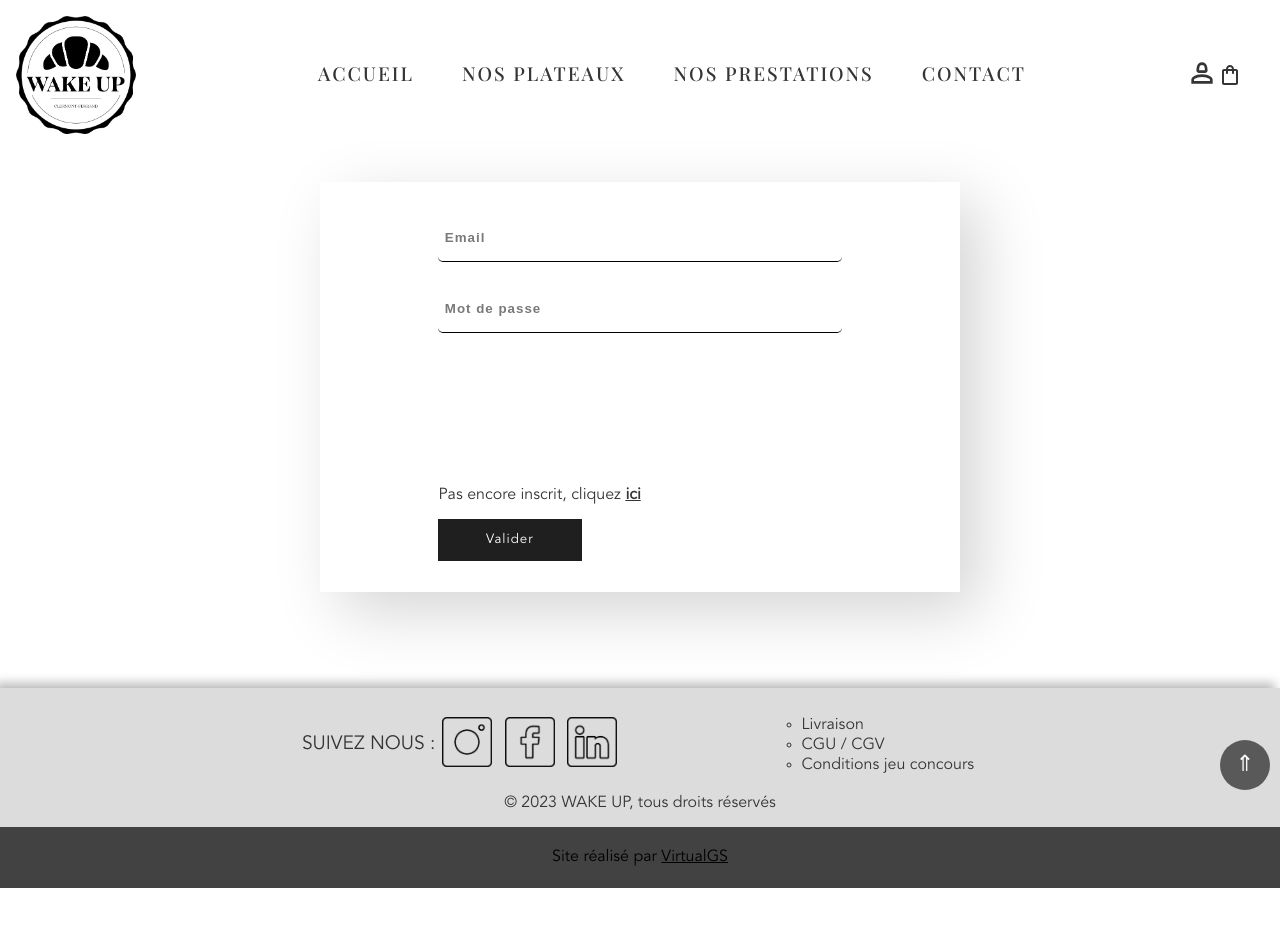
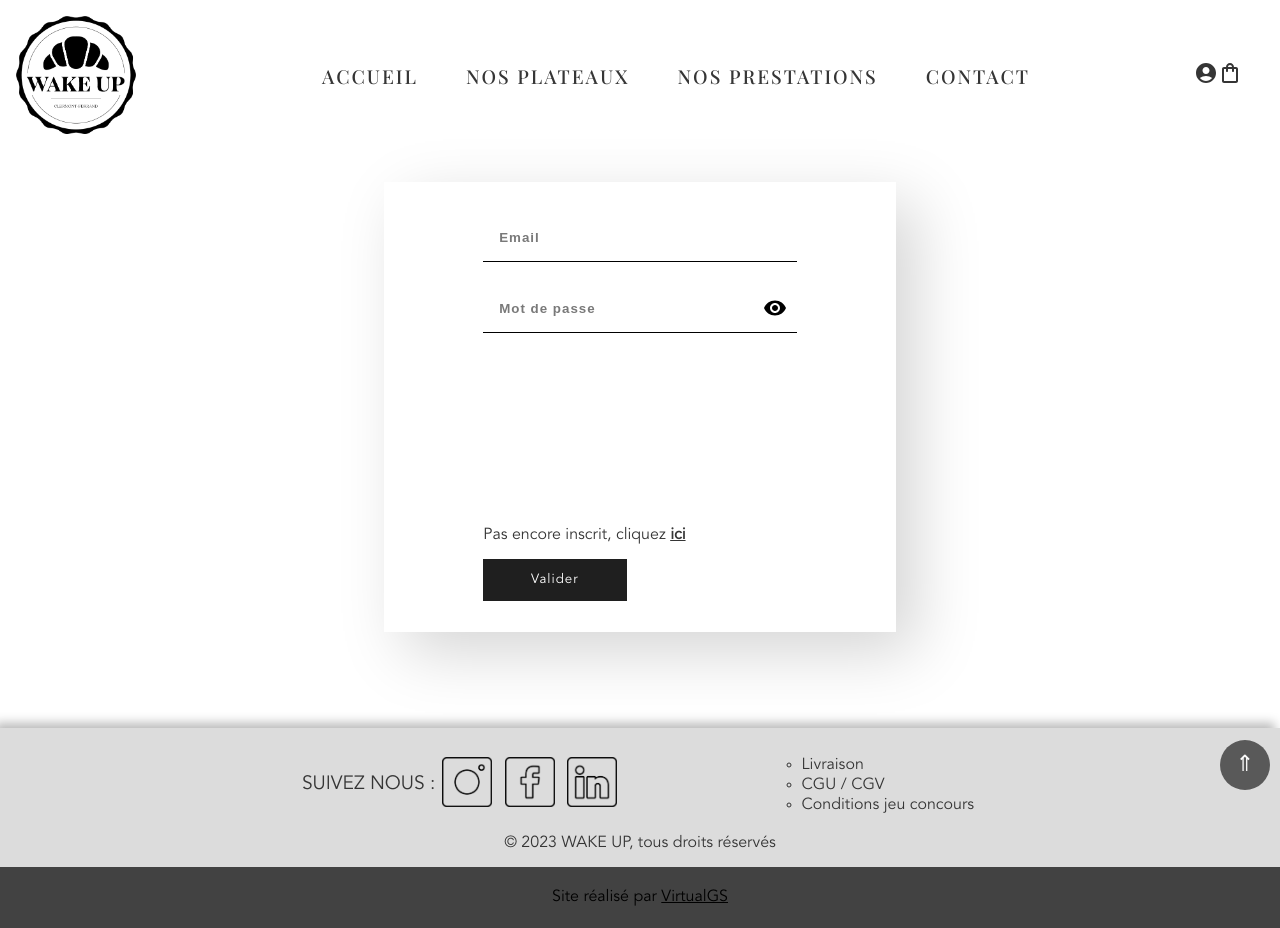
Before and after one commit to GaetanSantucci/wakeup, a Next.js app in the folder wakeup_app/: page /user in a window 1280 px wide. Before the commit the page ends 888 px from the top, so only its background shows below. Built offline with nearby package versions, Linux system fonts and the light colour scheme; no server answers.

Commit message:
:boom: create user and connection ok, fetch api setcookie, wip to redirect to profile page

```diff
--- a/wakeup_app/components/Form/User/index.js
+++ b/wakeup_app/components/Form/User/index.js
@@ -1,19 +1,33 @@
 'use client';
 import './user.scss';
-import Input from '@/components/Input';
+import VisibilityIcon from '@mui/icons-material/Visibility';
+import VisibilityOffIcon from '@mui/icons-material/VisibilityOff';
+
 
 import { useSelector, useDispatch } from 'react-redux';
-import { openRegisterForm } from '@/store/reducers/Settings';
-import { inputValue } from '@/store/reducers/User';
+import { useEffect } from 'react';
+
+import { openRegisterForm, toggleShowPassword, toggleShowPasswordConfirm } from '@/store/reducers/Settings';
+import { inputValue, setSuccessMessage, setErrorMessage, resetUser } from '@/store/reducers/User';
+
+import Cookies from 'js-cookie';
 
 
 const UserLogin = () => {
   const dispatch = useDispatch();
 
-  const user = useSelector((state) => state.user)
-  console.log('user: ', user);
-  const isRegister = useSelector((state) => state.settings.userRegister)
-  const APIEndpoint = 'https://wakeupbox.fr/api/v1/customers'
+  const { user, isError, isSuccess } = useSelector((state) => state.user);
+  const { isRegister, showPassword, showPasswordConfirm } = useSelector((state) => state.settings);
+  console.log('isRegister: ', isRegister);
+
+  const APIEndpoint = 'https://wakeupbox.fr/api/v1/customers';
+
+  useEffect(() => {
+    setTimeout(() => {
+      dispatch(setErrorMessage(''))
+      dispatch(setSuccessMessage(''))
+    }, 4000)
+  }, [isError, isSuccess])
 
   const handleUserRegister = () => {
     dispatch(openRegisterForm())
@@ -24,79 +38,165 @@ const UserLogin = () => {
     dispatch(inputValue({ inputType: id, value }));
   };
 
-  // const loginUser = () => {
+  const loginUser = async (event) => {
+    event.preventDefault();
 
-  // }
+
+    const inputs = [
+      { name: 'email', value: user.email, errorMessage: 'Merci de saisir un email' },
+      { name: 'password', value: user.password, errorMessage: 'Merci de saisir un mot de passe' }
+    ];
+
+    console.log('inputs: ', inputs);
+    for (const input of inputs) {
+      if (!input.value) {
+        return dispatch(setErrorMessage(input.errorMessage));
+      }
+    }
+
+    const requestOptions = {
+      method: 'POST',
+      headers: { 'Content-Type': 'application/json' },
+      body: JSON.stringify({
+        email: user.email,
+        password: user.password
+      }),
+    }
+
+    try {
+      const response = await fetch(`${APIEndpoint}/signin`, requestOptions)
+      console.log('response: ', response);
+
+      if (!response.ok) {
+        const data = await response.json();
+        const errorMessage = data.message || 'Une erreur est survenue lors de la création du compte, veuillez ressayer';
+        return dispatch(setErrorMessage(errorMessage));
+      }
+
+
+
+      const data = await response.json();
+      const { accessToken, refreshToken, id } = data;
+
+      if (response.ok) {
+        const requestUserProfile = {
+          method: 'GET',
+          headers: {
+            'Authorization': `Bearer ${accessToken}`
+          }
+        }
+        const userResponse = await fetch(`${APIEndpoint}/profile/${id}`, requestUserProfile);
+        const user = await userResponse.json();
+
+        // set user cookie
+        Cookies.set('user', JSON.stringify(user));
+
+        // set refresh token cookie
+        Cookies.set('refreshToken', refreshToken);
+
+      }
+    } catch (err) {
+      console.log('error: ', err);
+    }
+  }
 
   const createUser = async (event) => {
     event.preventDefault();
 
-    const { password, confirmPassword } = user.user
-    console.log('confirmPassword: ', confirmPassword);
-    console.log('password: ', password);
+    const inputs = [
+      { name: 'email', value: user.email, errorMessage: 'Merci de saisir un email' },
+      { name: 'password', value: user.password, errorMessage: 'Merci de saisir un mot de passe' },
+      { name: 'confirmPwd', value: user.confirmPwd, errorMessage: 'Merci de saisir la confirmation du mot de passe' }];
+    console.log('inputs: ', inputs);
 
-    if (password !== confirmPassword) {
-      dispatch(setErrorMessage('Les mots de passe ne correspondent pas.'))
+    for (const input of inputs) {
+      if (!input.value) {
+        return dispatch(setErrorMessage(input.errorMessage));
+      }
     }
+
+    if (user.password !== user.confirmPwd) return dispatch(setErrorMessage('Les mots de passe ne correspondent pas.'))
+
     const requestOptions = {
       method: 'POST',
       headers: { 'Content-Type': 'application/json' },
-      body: JSON.stringify({ email: user.email, password: user.password })
+      body: JSON.stringify({
+        email: user.email,
+        password: user.password
+      }),
     }
+
     try {
-      const response = await fetch(`${APIEndpoint}/signup`, requestOptions);
-      if (!response.ok) dispatch(setErrorMessage('Une erreur est survenue lors de la création du compte, veuillez ressayer'))
-      dispatch(setSuccessMessage('Votre compte a bien été créé !'))
+      const response = await fetch(`${APIEndpoint}/signup`, requestOptions)
+      console.log('response: ', response);
+
+      if (!response.ok) {
+        const data = await response.json();
+        const errorMessage = data.message || 'Une erreur est survenue lors de la création du compte, veuillez ressayer';
+        return dispatch(setErrorMessage(errorMessage));
+      }
+
+      if (isError) dispatch(setErrorMessage(''))
+      dispatch(openRegisterForm());
+
       const data = await response.json();
-      console.log('data: ', data);
+      dispatch(setSuccessMessage(data))
+      dispatch(resetUser());
     } catch (err) {
-      dispatch(setErrorMessage('Une erreur est survenue lors de la création du compte, veuillez ressayer'))
       console.log('error: ', err);
     }
   }
 
-
-  const userFields = isRegister ? [
-    {
-      id: 'email',
-      type: 'email',
-      label: 'Email',
-    },
-    {
-      id: 'password',
-      type: 'password',
-      label: 'Mot de passe',
-    },
-    {
-      id: 'confirmPassword',
-      type: 'password',
-      label: 'Confirmation du mot de passe',
-    }
-  ] : [
-    {
-      id: 'email',
-      type: 'email',
-      label: 'Email',
-    },
-    {
-      id: 'password',
-      type: 'password',
-      label: 'Mot de passe',
-    }
-  ]
+  const handleShowPwd = () => dispatch(toggleShowPassword());
+  const handleShowPwdConfirm = () => dispatch(toggleShowPasswordConfirm());
 
   return (
     <form className='user_form'>
-      <UserFields
-        userFields={userFields}
-        user={user}
-        handleInputChange={handleInputChange}
-      />
+      <div className='user_form_container'>
+        <div className='user_form_input'>
+          <input
+            id='email'
+            type='email'
+            placeholder='Email'
+            value={user.email}
+            onChange={handleInputChange}
+            required
+          />
+        </div>
+        <div className='user_form_input visibility'>
+          <input
+            id='password'
+            type={showPassword ? 'text' : 'password'}
+            placeholder='Mot de passe'
+            value={user.password}
+            onChange={handleInputChange}
+            required
+          />
+          {showPassword ? <VisibilityOffIcon onClick={handleShowPwd} /> : <VisibilityIcon onClick={handleShowPwd} />}
+        </div>
+        {
+          isRegister && <div className='user_form_input visibility'><input
+            id='confirmPwd'
+            type={showPasswordConfirm ? 'text' : 'password'}
+            placeholder='Confirmation du mot de passe'
+            value={user.confirmPwd}
+            onChange={handleInputChange}
+            required
+          />
+            {showPasswordConfirm ? <VisibilityOffIcon onClick={handleShowPwdConfirm} /> : <VisibilityIcon onClick={handleShowPwdConfirm} />}
+          </div>
+        }
+      </div>
+
+
+      {isError != '' ? <p className='user_form_error'>{isError}</p> : null}
+      {isSuccess && <p className='user_form_success'>{isSuccess}</p>}
+
       <div className='user_form_validate'>
         {
           isRegister ? <><p>Déjà membre, se <span onClick={handleUserRegister}>connecter</span></p>
             <button
-              // onClick={loginUser}
+              onClick={createUser}
               type='submit'>
               S&apos;inscrire
             </button></>
@@ -104,7 +204,7 @@ const UserLogin = () => {
             <><p>Pas encore inscrit, cliquez <span onClick={handleUserRegister}>ici</span></p>
               <button
                 type='submit'
-                onClick={createUser}>
+                onClick={loginUser}>
                 Valider
               </button></>
         }
@@ -113,22 +213,4 @@ const UserLogin = () => {
   )
 }
 
-const UserFields = ({ userFields, user, handleInputChange }) => (
-
-  <div className='user_form_input'>
-    {userFields.map((u) =>
-    (
-      <Input
-        key={u.label}
-        type={u.type}
-        id={u.id}
-        label={u.label}
-        value={user.user[u.type]}
-        onChangeValue={handleInputChange}
-      />
-    )
-    )}
-  </div>
-);
-
 export { UserLogin };
--- a/wakeup_app/components/Form/User/user.scss
+++ b/wakeup_app/components/Form/User/user.scss
@@ -4,35 +4,55 @@
   justify-content: space-between;
   align-items: center;
   gap: 1.4rem;
-  width: 50%;
-  height: 410px;
+  width: 40%;
+  min-height: 450px;
+  height: auto;
   margin: 2rem;
   padding: 2rem;
   background: #ffffff;
   box-shadow: 20px 20px 60px #d5d5d5, -20px -20px 60px #ffffff;
 
-  &_input {
+  &_container {
     width: 100%;
     display: flex;
     flex-direction: column;
     align-items: center;
+    justify-content: center;
+  }
+
+  &_input {
+    width: 70%;
+    display: flex;
+    flex-direction: column;
+    align-items: center;
+    // height: 3rem;
+    border-bottom: 1px solid #000000;
+    margin-bottom: 1.4rem;
+    background: #ffffff;
+    box-shadow: inset 0 0 0 #babbbd, inset -0.2rem -0.2rem 0.5rem #ffffff;
+    color: #000000;
     & input {
-      width: 70%;
-      height: 3rem;
+      width: 100%;
+      padding: 1rem;
+      background: #ffffff;
       border: none;
-      border-bottom: 1px solid #000000;
-      border-bottom-left-radius: 5px;
-      border-bottom-right-radius: 5px;
-      margin-bottom: 1.4rem;
-      padding-left: 0.4rem;
-      background: #ffffff;
       box-shadow: inset 0 0 0 #babbbd, inset -0.2rem -0.2rem 0.5rem #ffffff;
       color: #000000;
+      // padding-bottom: 1rem;
+      // height: 3rem;
+      // border: none;
+      // border-bottom: 1px solid #000000;
+      // margin-bottom: 1.4rem;
+      // padding-left: 0.4rem;
+      // background: #ffffff;
+      // box-shadow: inset 0 0 0 #babbbd, inset -0.2rem -0.2rem 0.5rem #ffffff;
+      // color: #000000;
 
       &::placeholder {
         color: #797979;
         font-weight: 600;
         letter-spacing: 1px;
+        padding: 1rem 0;
       }
       &:focus {
         outline: none;
@@ -44,7 +64,7 @@
 
   &_validate {
     width: 70%;
-    margin-top: 2rem;
+    margin-top: 1rem;
   }
 
   & button {
@@ -64,7 +84,47 @@
     text-decoration: underline;
     cursor: pointer;
   }
+
+  &_success {
+    font-size: 0.9rem;
+    padding: 0.5rem 1rem;
+    border: 1px solid #41b741;
+    background-color: #aae2aad6;
+    border-radius: 5px;
+  }
+
+  &_error {
+    font-size: 0.9rem;
+    padding: 0.5rem 1rem;
+    border: 1px solid #ca2a2a;
+    background-color: #e08f8fba;
+    border-radius: 5px;
+  }
 }
 
+.visibility {
+  // width: 70%;
+  position: relative;
+  display: flex;
+  align-items: center;
+  flex-direction: row;
+  // padding: 1rem;
+
+  & svg {
+    position: absolute;
+    z-index: 1;
+    right: 10px;
+    cursor: pointer;
+    stroke: none;
+
+    &:hover {
+      fill: grey;
+    }
+  }
+
+  // & input {
+  //   width: 100%;
+  // }
+}
 @media (max-width: 768px) {
 }
--- a/wakeup_app/components/Input/index.js
+++ b/wakeup_app/components/Input/index.js
@@ -1,7 +1,6 @@
 import './input.scss'
 
 const Input = ({ id, type, label, value, onChangeValue }) => {
-  console.log('value: ', value);
 
   return (
     <input
--- a/wakeup_app/components/NewHeader/CartNavbar/cartNavbar.scss
+++ b/wakeup_app/components/NewHeader/CartNavbar/cartNavbar.scss
@@ -4,11 +4,16 @@
   &_icon {
     font-size: 1.8rem;
     stroke: none;
+    fill: #353535;
     text-align: end;
     cursor: pointer;
 
-    &:nth-child(1) {
-      font-size: 2rem;
+    &:nth-child(2) {
+      margin-bottom: 5px;
+    }
+
+    &:hover {
+      fill: #000000;
     }
   }
 }
--- a/wakeup_app/components/NewHeader/CartNavbar/index.js
+++ b/wakeup_app/components/NewHeader/CartNavbar/index.js
@@ -1,7 +1,7 @@
 'use client';
 import './cartNavbar.scss';
 import ShoppingBagOutlinedIcon from '@mui/icons-material/ShoppingBagOutlined';
-import Person2OutlinedIcon from '@mui/icons-material/Person2Outlined';
+import AccountCircleIcon from '@mui/icons-material/AccountCircle';
 
 import Link from 'next/link';
 import { useDispatch, useSelector } from 'react-redux';
@@ -19,7 +19,7 @@ const CartNavbar = () => {
   return (
     <div className='shop_item'>
       <Link href='/user'>
-        <Person2OutlinedIcon className='shop_item_icon' />
+        <AccountCircleIcon className='shop_item_icon' />
       </Link>
       <ShoppingBagOutlinedIcon className='shop_item_icon' onClick={handleOpenCart} />
     </div>
--- a/wakeup_app/components/NewHeader/index.js
+++ b/wakeup_app/components/NewHeader/index.js
@@ -34,7 +34,7 @@ const NewHeader = () => {
   return (
     <header className='header'>
       <Link legacyBehavior href='/'>
-        <Image src={logo} alt='logo Wake up' className='logo' />
+        <Image src={logo} alt='logo Wake up' className='logo' priority />
       </Link>
       <div className={`navbar_shop ${stickyClass}`}>
         <NewNavbar />
--- a/wakeup_app/package.json
+++ b/wakeup_app/package.json
@@ -19,11 +19,13 @@
     "@reduxjs/toolkit": "^1.9.2",
     "eslint": "8.32.0",
     "eslint-config-next": "13.1.2",
+    "js-cookie": "^3.0.1",
     "next": "13.1.2",
     "next-redux-wrapper": "^8.1.0",
     "react": "18.2.0",
     "react-dom": "18.2.0",
     "react-redux": "^8.0.5",
+    "react-router": "^6.9.0",
     "react-use": "^17.4.0",
     "sharp": "^0.31.3"
   },
--- a/wakeup_app/store/reducers/User/index.js
+++ b/wakeup_app/store/reducers/User/index.js
@@ -4,6 +4,7 @@ const initialState = {
   user: {
     email: '',
     password: '',
+    confirmPwd: '',
     lastname: '',
     firstname: '',
     address: {
@@ -38,13 +39,26 @@ const userSlice = createSlice({
     },
 
     setErrorMessage: (state, action) => {
+      console.log('action: ', action.payload);
       return {
         ...state,
         isError: action.payload
+      }
+    },
+
+    resetUser: (state) => {
+      return {
+        ...state,
+        user: {
+          ...state,
+          email: '',
+          password: '',
+          confirmPwd: ''
+        }
       }
     }
   }
 });
 
-export const { inputValue, setSuccessMessage, setErrorMessage } = userSlice.actions;
+export const { inputValue, setSuccessMessage, setErrorMessage, resetUser } = userSlice.actions;
 export default userSlice.reducer;
--- a/wakeup_app/store/reducers/settings/index.js
+++ b/wakeup_app/store/reducers/settings/index.js
@@ -5,7 +5,9 @@ const initialState = {
   menuIsOpen: false,
   cartIsOpen: false,
   scrollYPosition: null,
-  userRegister: false,
+  isRegister: false,
+  showPassword: false,
+  showPasswordConfirm: false,
 }
 
 const settingsSlice = createSlice({
@@ -43,11 +45,24 @@ const settingsSlice = createSlice({
     openRegisterForm: (state) => {
       return {
         ...state,
-        userRegister: !state.userRegister
+        isRegister: !state.isRegister
+      }
+    },
+
+    toggleShowPassword: (state) => {
+      return {
+        ...state,
+        showPassword: !state.showPassword
+      }
+    },
+    toggleShowPasswordConfirm: (state) => {
+      return {
+        ...state,
+        showPasswordConfirm: !state.showPasswordConfirm
       }
     }
   }
 });
 
-export const { toggleModale, handleChangeMenu, toggleCartModale, changeScrollYPosition, openRegisterForm } = settingsSlice.actions;
+export const { toggleModale, handleChangeMenu, toggleCartModale, changeScrollYPosition, openRegisterForm, toggleShowPassword, toggleShowPasswordConfirm } = settingsSlice.actions;
 export default settingsSlice.reducer;
```
Also changed, not shown: 1 other file (tests, documents, lock files or other folders).
